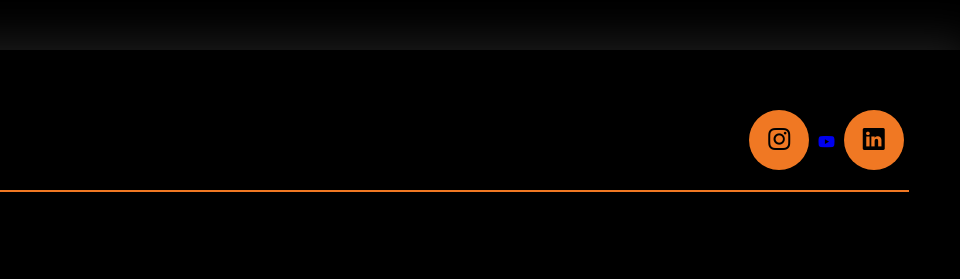
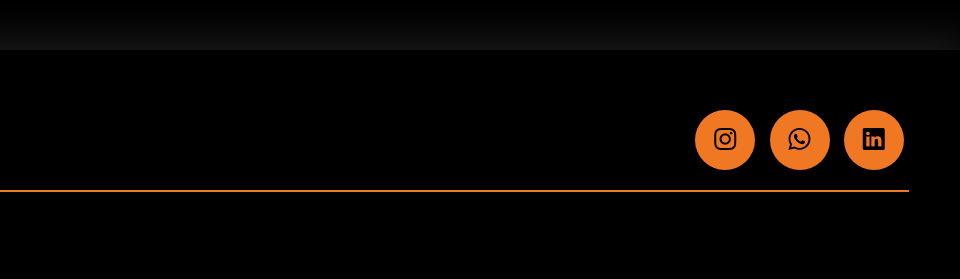
Before and after one commit to gabrielinnovation/gabriel_roque, a plain HTML site: page index.html in a window 1280 px wide. Shown: the part 3090-3369 px from the top of the page, 320-1280 px from the left. Drawn offline with nearby package versions, Linux system fonts and the light colour scheme.

Commit message:
Achei o que estava dando de errado, estava faltando a tag de abertura do button rsrsrs

```diff
--- a/index.html
+++ b/index.html
@@ -181,7 +181,8 @@
                     </div><!--logo-footer-->
                     <div class="btn-social">
                         <a href="https://www.instagram.com/gabriel_diias15/"><button><i class="bi bi-instagram"></i></button></a>
-                        <a href="#"><i class="bi bi-youtube"></i></button></a>
+                        <a href="#"><button><i class="bi bi-whatsapp"></i>
+                        </button></a>
                         <a href="https://www.linkedin.com/in/gabriel-dias-roque-14633126b/"><button><i class="bi bi-linkedin"></i></button></a>
                     </div><!--btn-social-->
                 </div>
```
